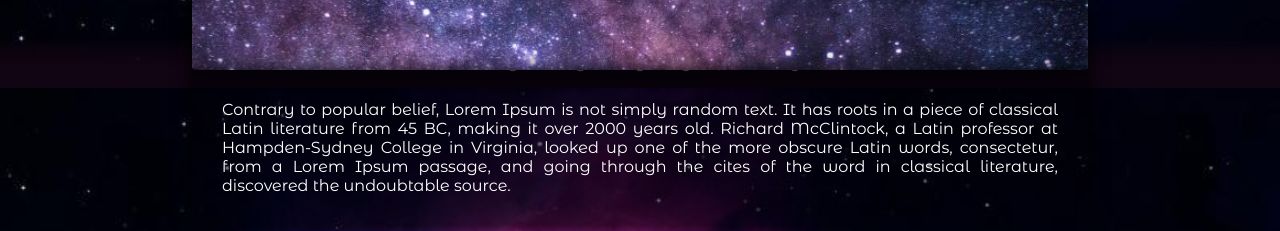
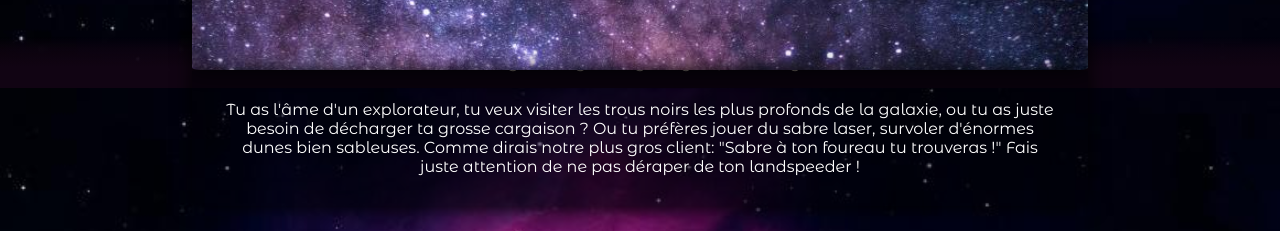
Before and after one commit to Mickaseg/hackaton, a React (Create React App) app: page / in a window 1280 px wide. Shown: the part 712-943 px from the top of the page. Built offline with nearby package versions, Linux system fonts and the light colour scheme; a web font is replaced by a local one.

Commit message:
fixed some css

```diff
--- a/src/components/TextSquare.css
+++ b/src/components/TextSquare.css
@@ -4,9 +4,9 @@
     margin-top: 0;
     color: white;
     font-family: 'Montserrat', sans-serif;
-    text-align: justify;
+
     padding: 30px;
     display: flex;
-    align-items: flex-start;
+
     height: auto;
 }
--- a/src/components/TextSquare.js
+++ b/src/components/TextSquare.js
@@ -2,7 +2,11 @@ import "./TextSquare.css"
 
 const TextSquare =() => {
     return  <div className="square squareText">
-            <p>Contrary to popular belief, Lorem Ipsum is not simply random text. It has roots in a piece of classical Latin literature from 45 BC, making it over 2000 years old. Richard McClintock, a Latin professor at Hampden-Sydney College in Virginia, looked up one of the more obscure Latin words, consectetur, from a Lorem Ipsum passage, and going through the cites of the word in classical literature, discovered the undoubtable source. </p>
+            <p>Tu as l'âme d'un explorateur, tu veux visiter les trous noirs les plus profonds de la galaxie, ou tu as juste besoin de décharger ta grosse cargaison ?
+                Ou tu préfères jouer du sabre laser, survoler d'énormes dunes bien sableuses.
+                Comme dirais notre plus gros client: "Sabre à ton foureau tu trouveras !"
+                Fais juste attention de ne pas déraper de ton landspeeder !
+            </p>
             </div>
 
     }
--- a/src/screen/Shop.css
+++ b/src/screen/Shop.css
@@ -60,3 +60,7 @@ select {
       transform: rotate(360deg);
     }
   }
+
+.shopshop > h1{
+    font-size: 4rem;
+}
```
Also changed, not shown: src/App.css (line endings or trailing spaces).
